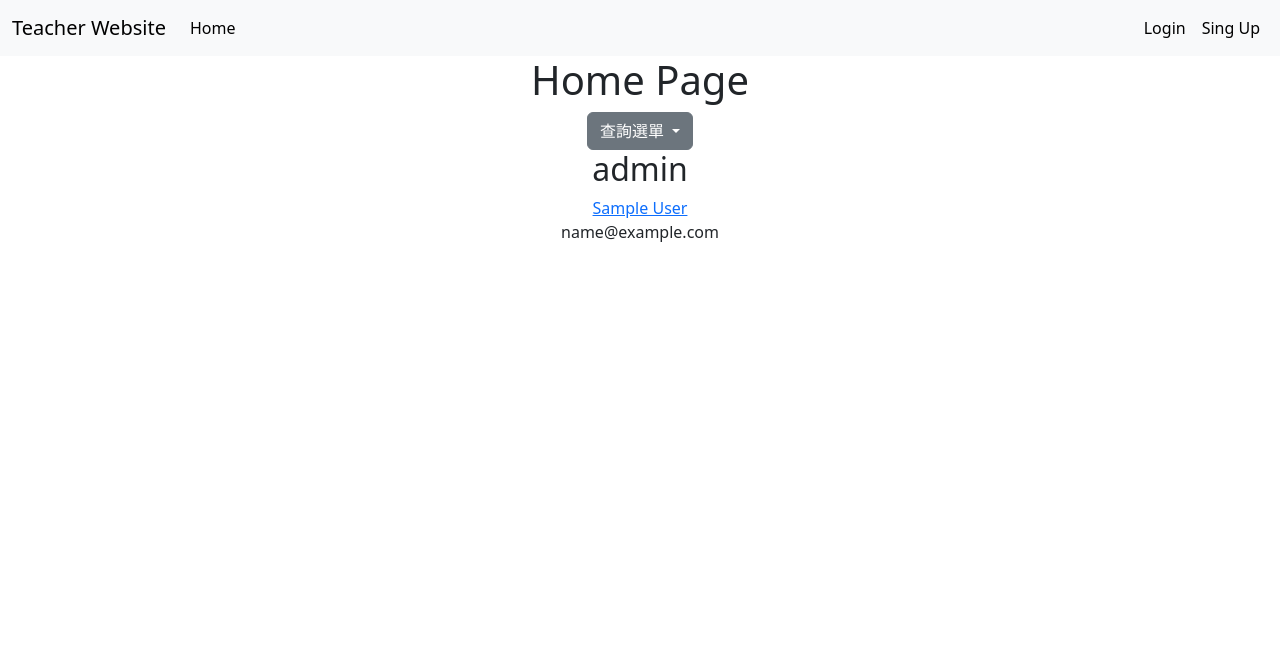
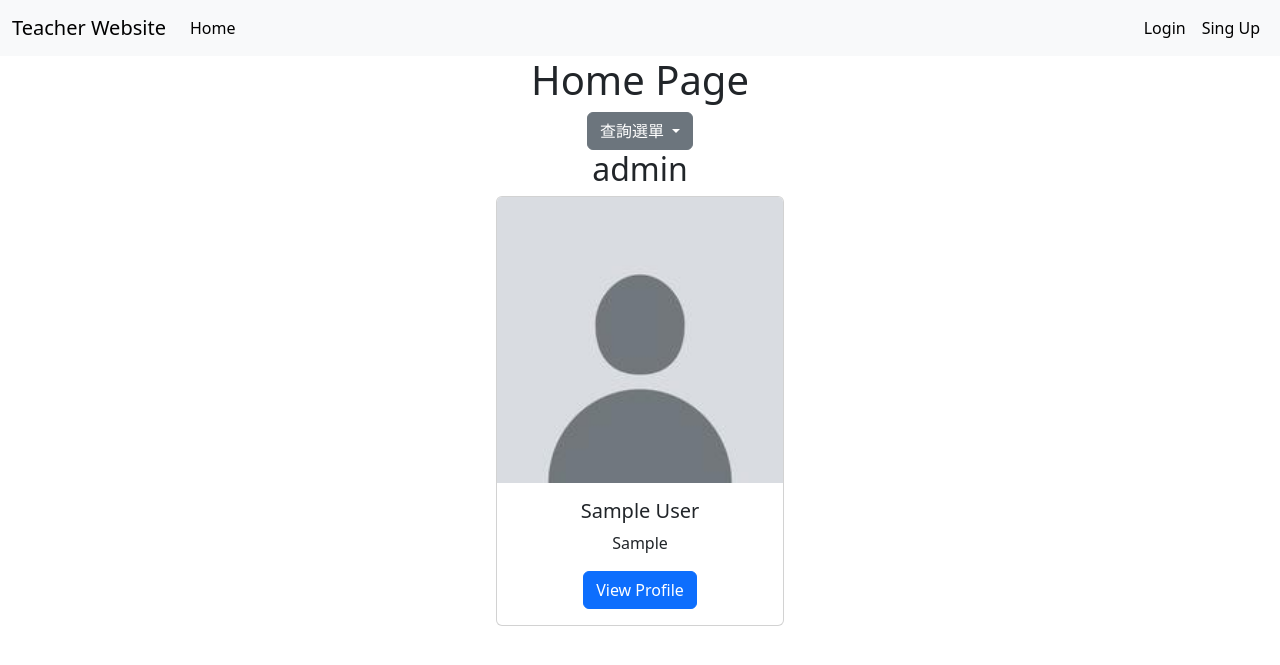
Before and after one commit to whoami13579/database_final_project, a Flask app: page / in a window 1280 px wide. Shown: the top 665 px of the page. Run offline with Flask 3, Linux system fonts and the light colour scheme; tables that the repository leaves empty hold one stand-in row (values such as "Sample post").

Commit message:
add cards in home page

```diff
--- a/website/templates/home.html
+++ b/website/templates/home.html
@@ -1,6 +1,14 @@
 {% extends "base.html" %}
 {% block title %}Home{% endblock %}
 {% block content %}
+<style>
+  .introduction {
+  overflow: hidden;
+  display: -webkit-box;
+  -webkit-line-clamp: 3;
+  -webkit-box-orient: vertical;
+  }
+</style>
 <div align="center">
     <h1>Home Page</h1>
 
@@ -24,9 +32,19 @@
       {% for role in roles %}
         <h2>{{role.role_name}}</h2>
         {% for teacher in role.teachers %}
-            <a href="/teacher/{{teacher.teacher_id}}">{{teacher.name}}</a>
+            <!-- <a href="/teacher/{{teacher.teacher_id}}">{{teacher.name}}</a>
             <br>
             <a>{{teacher.email}}</a>
+            <br>
+            <br> -->
+            <div class="card" style="width: 18rem;">
+              <img src="./static/images/default2.jpg" class="card-img-top" alt="...">
+              <div class="card-body">
+                <h5 class="card-title">{{teacher.name}}</h5>
+                <p class="card-text introduction">{{teacher.self_introduction}}</p>
+                <a href="/teacher/{{teacher.teacher_id}}" class="btn btn-primary">View Profile</a>
+            </div>
+            </div>
             <br>
             <br>
         {% endfor %}
```
Also changed, not shown: website/templates/teacher.html (+15 -1 lines), website/static/images/default.webp (added), website/static/images/default2.jpg (added).
